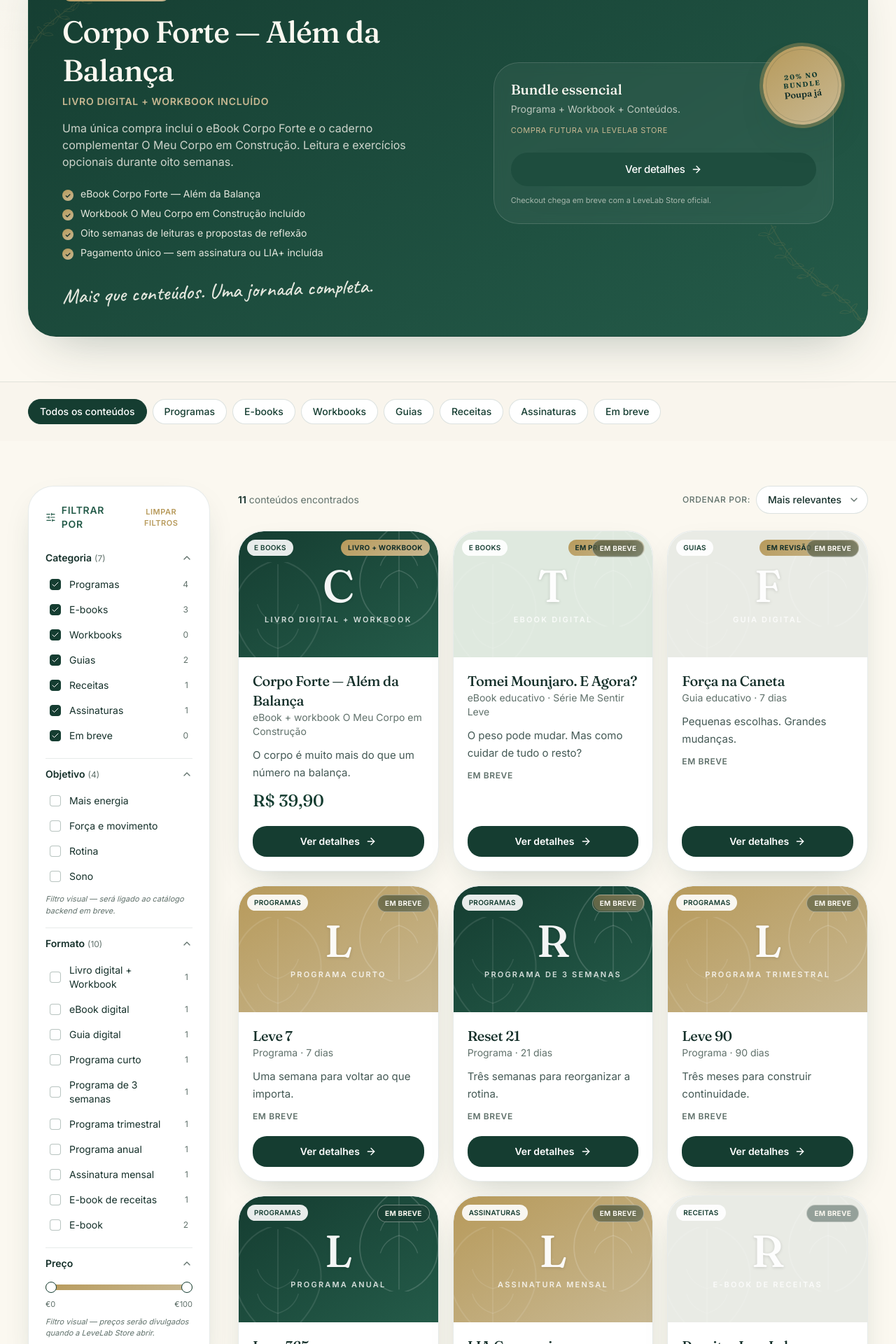
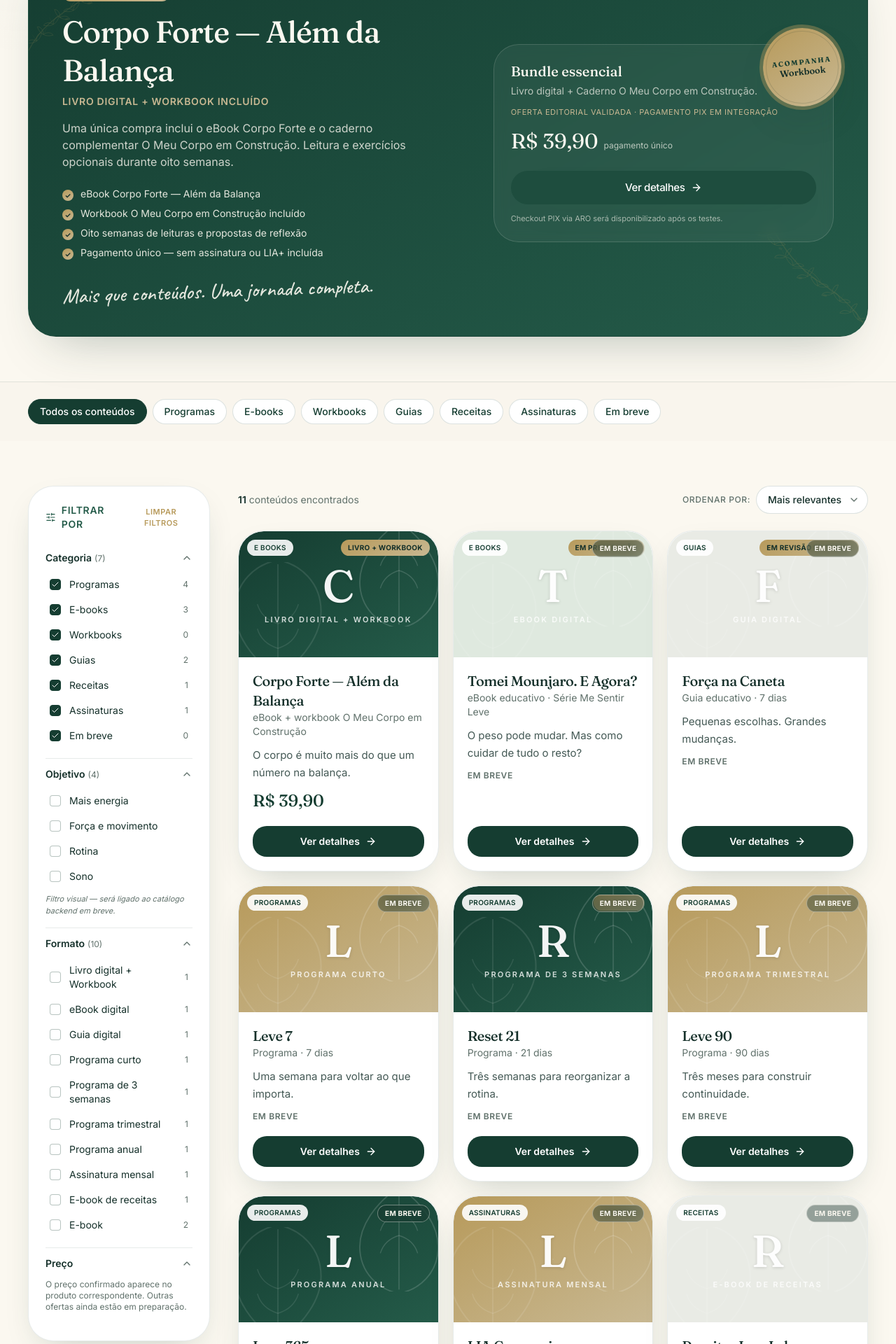
Before and after one commit to atlashub-digital/levelab-frontend, a Next.js app: page /en/loja in a window 1280 px wide. Shown: the part 780-2700 px from the top of the page at 70% size. Built offline with nearby package versions, Linux system fonts and the light colour scheme.

Commit message:
feat(levelab): update store positioning and remove mock euro pricing/discounts

```diff
--- a/components/blocks/ShopCatalog.tsx
+++ b/components/blocks/ShopCatalog.tsx
@@ -25,12 +25,10 @@ import {
 } from '@/lib/content/store';
 import type { Locale } from '@/lib/i18n';
 
-type SortKey = 'recomendados' | 'preco-asc' | 'preco-desc' | 'novidades';
+type SortKey = 'recomendados' | 'novidades';
 
 const sortOptions: { key: SortKey; label: string }[] = [
   { key: 'recomendados', label: 'Mais relevantes' },
-  { key: 'preco-asc', label: 'Preço ↑' },
-  { key: 'preco-desc', label: 'Preço ↓' },
   { key: 'novidades', label: 'Novidades' },
 ];
 
@@ -124,56 +122,6 @@ function CheckboxOption({
   );
 }
 
-/**
- * Mock price range slider — visual element only. Maquette shows a range
- * slider with two handles. Spec: prices are intentionally undefined in V1
- * (catalogue_ready_checkout_later + price_rule "Do not hard-code the Euro
- * prices"). The slider is a placeholder until the catalog provider returns
- * prices; selecting a range does NOT filter the list. Documented in copy.
- */
-function PriceRangeSlider() {
-  const [range, setRange] = useState<[number, number]>([0, 100]);
-  const min = 0;
-  const max = 100;
-  const pctLeft = ((range[0] - min) / (max - min)) * 100;
-  const pctRight = ((range[1] - min) / (max - min)) * 100;
-  return (
-    <div className="pt-2">
-      <div className="relative h-2 rounded-full bg-forest/10">
-        <div
-          className="absolute h-full rounded-full bg-gradient-gold"
-          style={{ left: `${pctLeft}%`, right: `${100 - pctRight}%` }}
-        />
-        <input
-          type="range"
-          min={min}
-          max={max}
-          value={range[0]}
-          onChange={(e) => setRange(([_, hi]) => [Math.min(Number(e.target.value), hi), hi])}
-          aria-label="Preço mínimo"
-          className="pointer-events-auto absolute inset-0 h-2 w-full cursor-pointer appearance-none bg-transparent [&::-webkit-slider-thumb]:pointer-events-auto [&::-webkit-slider-thumb]:h-4 [&::-webkit-slider-thumb]:w-4 [&::-webkit-slider-thumb]:appearance-none [&::-webkit-slider-thumb]:rounded-full [&::-webkit-slider-thumb]:border [&::-webkit-slider-thumb]:border-forest [&::-webkit-slider-thumb]:bg-white"
-        />
-        <input
-          type="range"
-          min={min}
-          max={max}
-          value={range[1]}
-          onChange={(e) => setRange(([lo]) => [lo, Math.max(Number(e.target.value), lo)])}
-          aria-label="Preço máximo"
-          className="pointer-events-auto absolute inset-0 h-2 w-full cursor-pointer appearance-none bg-transparent [&::-webkit-slider-thumb]:pointer-events-auto [&::-webkit-slider-thumb]:h-4 [&::-webkit-slider-thumb]:w-4 [&::-webkit-slider-thumb]:appearance-none [&::-webkit-slider-thumb]:rounded-full [&::-webkit-slider-thumb]:border [&::-webkit-slider-thumb]:border-forest [&::-webkit-slider-thumb]:bg-white"
-        />
-      </div>
-      <div className="mt-3 flex items-center justify-between text-[11px] text-muted">
-        <span>€{range[0]}</span>
-        <span>€{range[1]}</span>
-      </div>
-      <p className="mt-2 text-[11px] italic text-muted">
-        Filtro visual — preços serão divulgados quando a LeveLab Store abrir.
-      </p>
-    </div>
-  );
-}
-
 export function ShopCatalog({ locale }: { locale: Locale }) {
   const [selectedCats, setSelectedCats] = useState<Set<ProductCategory>>(
     () => new Set(ALL_CATEGORIES),
@@ -222,14 +170,6 @@ export function ShopCatalog({ locale }: { locale: Locale }) {
     }
     const sorted = [...list];
     switch (sort) {
-      case 'preco-asc':
-        // No prices in V1 — fall back to alphabetical ascending (mock).
-        sorted.sort((a, b) => a.title.localeCompare(b.title, 'pt-BR'));
-        break;
-      case 'preco-desc':
-        // No prices in V1 — fall back to alphabetical descending (mock).
-        sorted.sort((a, b) => b.title.localeCompare(a.title, 'pt-BR'));
-        break;
       case 'novidades':
         sorted.sort((a, b) => {
           const an = a.badge === 'Novo' ? 0 : 1;
@@ -382,7 +322,7 @@ export function ShopCatalog({ locale }: { locale: Locale }) {
       </FilterAccordion>
 
       <FilterAccordion title="Preço">
-        <PriceRangeSlider />
+        <p className="text-xs text-muted">O preço confirmado aparece no produto correspondente. Outras ofertas ainda estão em preparação.</p>
       </FilterAccordion>
     </div>
   );
@@ -406,9 +346,9 @@ export function ShopCatalog({ locale }: { locale: Locale }) {
             </h1>
             <p className="mt-5 max-w-2xl text-pretty text-lg leading-relaxed text-muted">
               Conteúdo premium com método LeveLab — aprendizado, aplicação e
-              progresso. Cada item é educativo e calmo; nada de promessas
-              rápidas ou clínicas. Preços serão divulgados quando a LeveLab
-              Store oficial estiver aberta.
+              progresso. Os produtos aprovados apresentam o preço individual;
+              as ofertas em revisão continuam assinaladas como em preparação.
+              Sem promessas de resultados ou subscrições automáticas.
             </p>
           </div>
         </div>
@@ -463,21 +403,27 @@ export function ShopCatalog({ locale }: { locale: Locale }) {
                 </div>
               </div>
               <div className="relative rounded-3xl border border-ivory/15 bg-ivory/5 p-6 backdrop-blur">
-                {/* Maquette: circular gold ValueBadge (-20%) on the right. */}
+                {/* V2: sem desconto fictício; o workbook já integra a compra. */}
                 <div className="absolute -right-3 -top-6 z-10">
-                  <ValueBadge size="md" eyebrow="20% no bundle">
-                    Poupa já
+                  <ValueBadge size="md" eyebrow="Acompanha">
+                    Workbook
                   </ValueBadge>
                 </div>
                 <p className="font-display text-xl font-medium text-ivory">
                   Bundle essencial
                 </p>
                 <p className="mt-1 text-sm text-ivory/70">
-                  Programa + Workbook + Conteúdos.
+                  Livro digital + Caderno O Meu Corpo em Construção.
                 </p>
                 <p className="mt-3 text-[11px] uppercase tracking-wider text-gold-soft">
-                  Compra futura via LeveLab Store
+                  Oferta editorial validada · pagamento PIX em integração
                 </p>
+                {featuredBundle.price != null ? (
+                  <p className="mt-4 font-display text-3xl text-ivory">
+                    {featuredBundle.price.toLocaleString('pt-BR', { style: 'currency', currency: 'BRL' })}
+                    <span className="ml-2 font-sans text-xs text-ivory/70">pagamento único</span>
+                  </p>
+                ) : null}
                 <div className="mt-6">
                   {/* Maquette: solid dark green block button "Ver detalhes". */}
                   <Button
@@ -490,7 +436,7 @@ export function ShopCatalog({ locale }: { locale: Locale }) {
                   </Button>
                 </div>
                 <p className="mt-3 text-[11px] text-ivory/60">
-                  Checkout chega em breve com a LeveLab Store oficial.
+                  Checkout PIX via ARO será disponibilizado após os testes.
                 </p>
               </div>
             </div>
```
